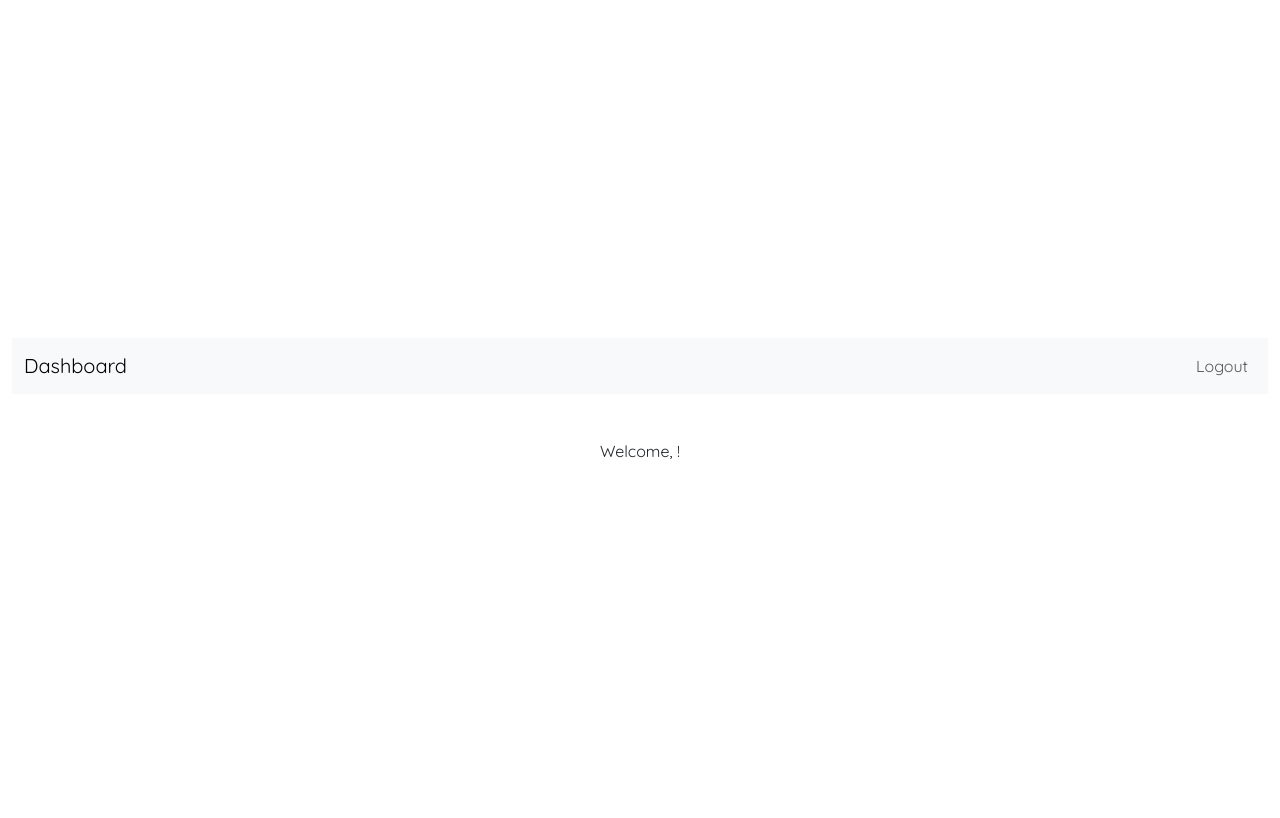
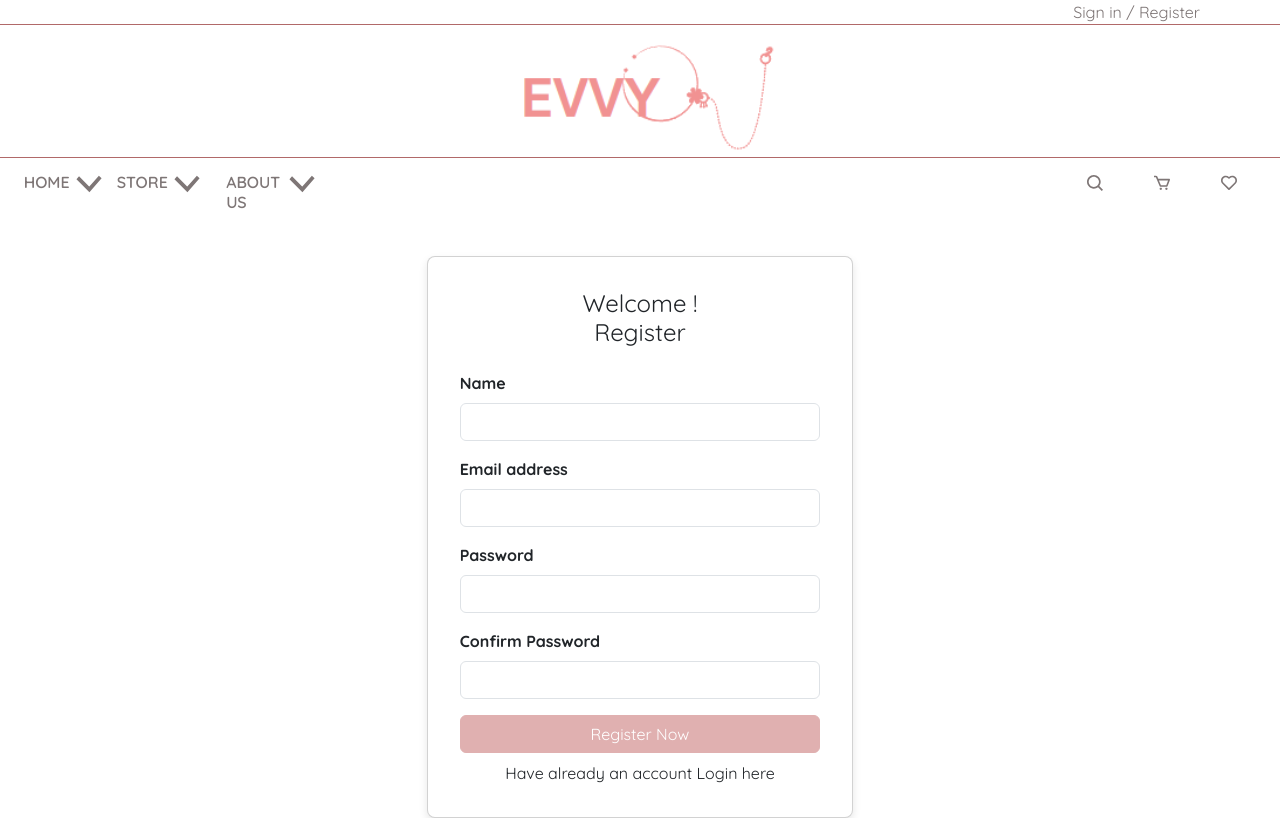
Before and after one commit to CHAB-Sreylen/E-commerce_project, a Vue app in the folder e-commerce/: page /register in a window 1280 px wide. Before the commit this address led to /dashboard. Built offline with nearby package versions, Linux system fonts and the light colour scheme; no server answers; sample sign-in values are in the browser's storage.

Commit message:
Connect vue with laravel

```diff
--- a/e-commerce/src/components/pages/DashboardPage.vue
+++ b/e-commerce/src/components/pages/DashboardPage.vue
@@ -8,7 +8,7 @@
                      <div class="d-flex">
                          <ul class="navbar-nav">
                              <li class="nav-item">
-                                 <a @click="logoutAction()" class="nav-link " aria-current="page" href="#">Logout</a>
+                                 <a class="nav-link " aria-current="page" href="/">Logout</a>
                              </li>
                          </ul>
                      </div>
@@ -45,7 +45,7 @@
    },
    methods: {
      getUser() {
-         axios.get('/api/user', { headers:{Authorization: 'Bearer ' + localStorage.getItem('token')}})
+         axios.get('http://127.0.0.1/api/register', { headers:{Authorization: 'Bearer ' + localStorage.getItem('token')}})
          .then((r) => {
             this.user = r.data;
             return r
@@ -55,17 +55,25 @@
          });
      },
 
-     logoutAction () {
-       axios.post('/api/logout',{}, { headers:{Authorization: 'Bearer ' + localStorage.getItem('token')}})
-       .then((r) => {
-           localStorage.setItem('token', "")
-           this.$router.push('/')
-           return r
-       })
-       .catch((e) => {
-         return e
-       });
-     }
+     logoutAction() {
+        const token = localStorage.getItem('token');
+
+        // Check if there is a token
+        if (!token) {
+          console.warn('No token found. The user is likely not authenticated.');
+          // You might choose to handle this case differently, or simply do nothing.
+          return;
+        }
+
+        axios.post('http://127.0.0.1/api/logout', {}, { headers: { Authorization: 'Bearer ' + token } })
+          .then((response) => {
+            localStorage.setItem('token', '');
+            this.$router.push('/');
+          })
+          .catch((error) => {
+            console.error('Error during logout:', error);
+          });
+      }
 
    },
  };
--- a/e-commerce/src/components/pages/LoginPage.vue
+++ b/e-commerce/src/components/pages/LoginPage.vue
@@ -87,7 +87,7 @@ import Navbar from '../Navbar.vue';
    },
    created() {
      if(localStorage.getItem('token') != "" && localStorage.getItem('token') != null){
-         this.$router.push('/dashboard')
+         this.$router.push('/Login')
      }
    },
    methods: {
@@ -97,7 +97,7 @@ import Navbar from '../Navbar.vue';
              email: this.email,
              password: this.password,
          }
-         axios.post('/api/login', payload)
+         axios.post('http://127.0.0.1/api/login', payload)
            .then(response => {
              localStorage.setItem('token', response.data.token)
              this.$router.push('/dashboard')
--- a/e-commerce/src/components/pages/Register.vue
+++ b/e-commerce/src/components/pages/Register.vue
@@ -42,7 +42,7 @@ const loading = ref(false);
 const handleRegister = async () => {
   try {
     loading.value = true;
-    await axios.post("http://127.0.0.1/register", {
+    await axios.post("http://127.0.0.1/api/register", {
       name: form.value.name,
       password: form.value.password,
       email: form.value.email,
--- a/e-commerce/src/components/pages/RegisterPage.vue
+++ b/e-commerce/src/components/pages/RegisterPage.vue
@@ -55,21 +55,12 @@
                                  </div>
                              </div>
                              <div class="mb-3">
-                                 <label
-                                     htmlFor="password"
-                                     class="form-label">Password
-                                 </label>
-                                 <input
-                                     type="password"
-                                     class="form-control"
-                                     id="password"
-                                     name="password"
+                                 <label htmlFor="password" class="form-label">Password</label>
+                                 <input type="password" class="form-control" id="password" name="password"
                                      v-model="password"
                                  />
                                 <div v-if="validationErrors.password" class="flex flex-col">
-                                     <small  class="text-danger">
-                                     {{validationErrors?.password[0]}}
-                                     </small >
+                                    <small  class="text-danger">{{validationErrors?.password[0]}}</small >
                                  </div>
                              </div>
                              <div class="mb-3">
@@ -127,7 +118,7 @@ import Navbar from '../Navbar.vue';
    },
    created() {
      if(localStorage.getItem('token') != "" && localStorage.getItem('token') != null){
-         this.$router.push('/dashboard')
+         this.$router.push('/Register')
      }
    },
    methods: {
@@ -139,7 +130,7 @@ import Navbar from '../Navbar.vue';
              password: this.password,
              password_confirmation: this.confirmPassword
          }
-         axios.post('http://127.0.0.1/register', payload)
+         axios.post('http://127.0.0.1/api/register', payload)
            .then(response => {
              localStorage.setItem('token', response.data.token)
              this.$router.push('/dashboard')
```
